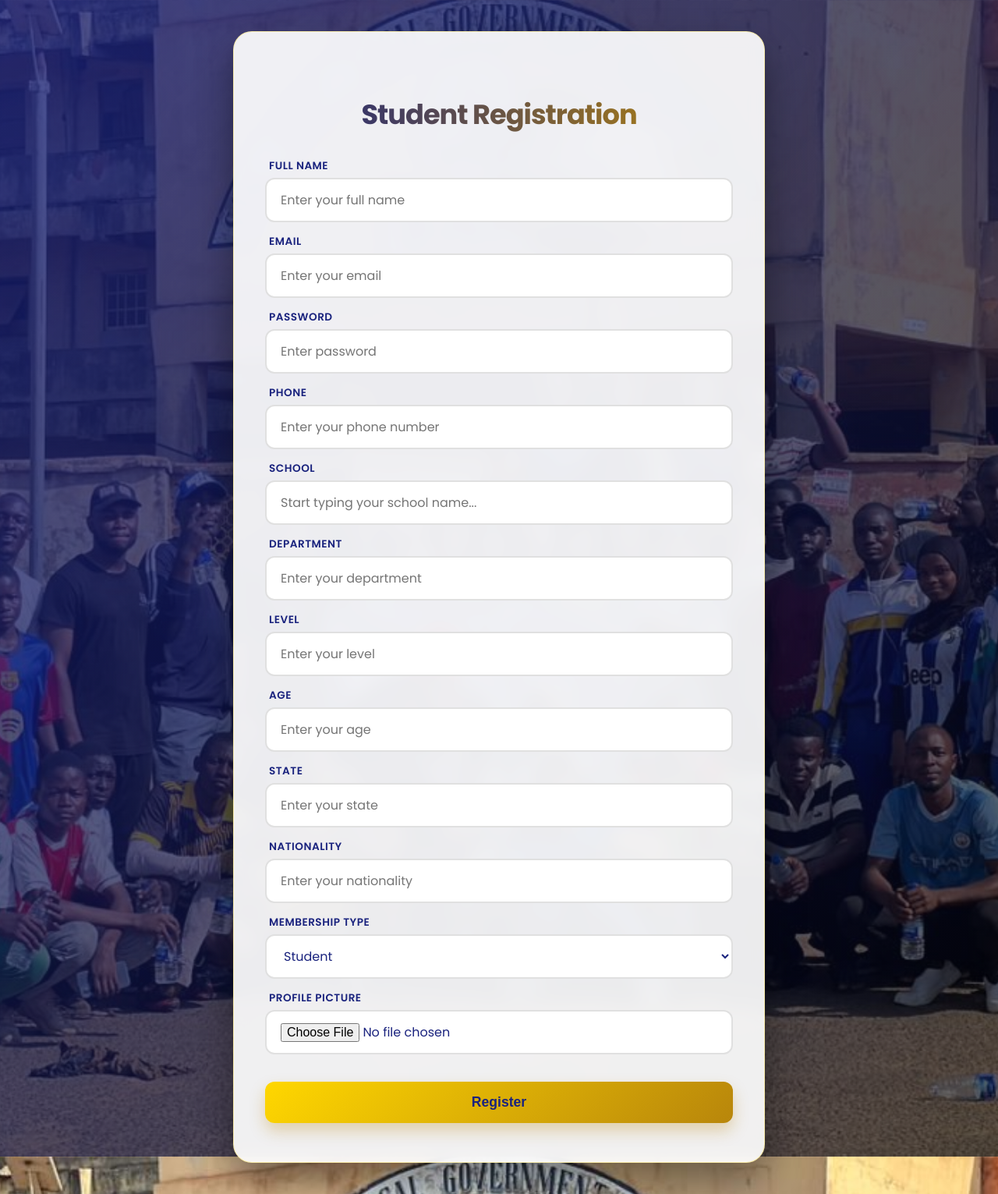
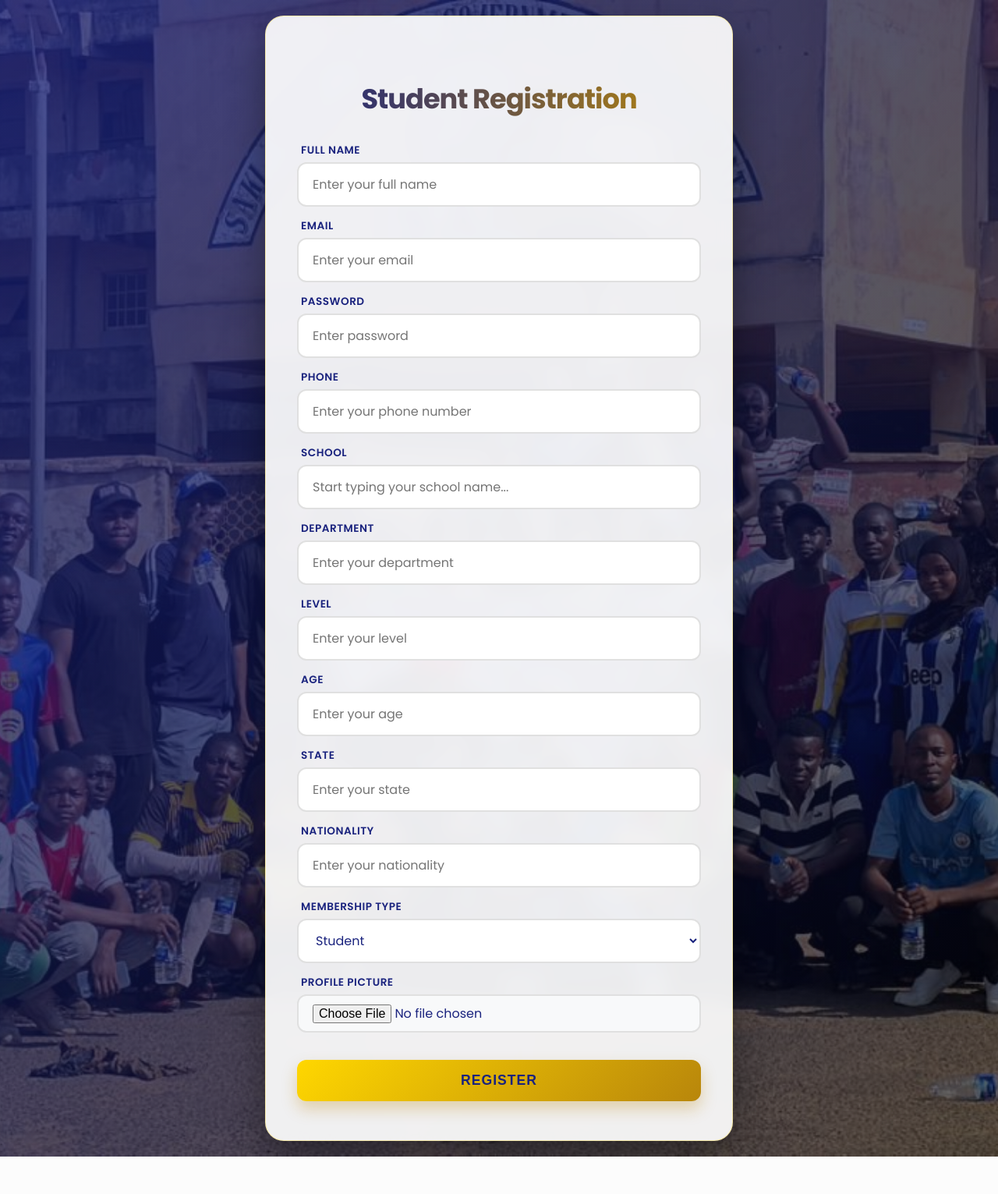
Before and after one commit to Holuwardammy/nussnhq_portal, a Django app: page /register/ in a window 1280 px wide. Shown: the whole page at 78% size. After the commit the page ends 1483 px from the top, so only its background shows below. Run offline with Django 5.2, Linux system fonts and the light colour scheme.

Commit message:
Update responsive login and registration

```diff
--- a/static/css/registration.css
+++ b/static/css/registration.css
@@ -10,15 +10,23 @@
     --deep-gold: #B8860B;
     --soft-white: rgba(255, 255, 255, 0.92);
     --glass-bg: rgba(255, 255, 255, 0.1);
+    --error-red: #c62828;
+}
+
+* {
+    box-sizing: border-box;
 }
 
 body {
     margin: 0;
-    padding: 0;
+    padding: 20px; /* CHANGED: Was 0, added for breathing room */
     font-family: 'Poppins', sans-serif;
-    background: url('/static/images/bac.jpg') no-repeat center center fixed;
+    background: url('/static/images/bac.jpg') no-repeat center center;
     background-size: cover;
+    background-attachment: scroll; /* CHANGED: fixed breaks flex center on desktop */
     min-height: 100vh;
+    min-height: 100dvh; /* ADDED: Fixes laptop centering */
+    min-height: -webkit-fill-available; /* ADDED: iOS Safari fix */
     display: flex;
     align-items: center;
     justify-content: center;
@@ -38,7 +46,7 @@ body::before {
 .registration-container {
     max-width: 600px;
     width: 95%;
-    margin: 40px auto;
+    margin: auto; /* CHANGED: Was 40px auto, now centers properly */
     padding: 50px 40px;
     background: var(--soft-white);
     backdrop-filter: blur(10px);
@@ -46,6 +54,8 @@ body::before {
     box-shadow: 0 25px 50px rgba(0,0,0,0.4);
     border: 1px solid rgba(255, 215, 0, 0.3);
     animation: containerSlideUp 0.8s cubic-bezier(0.2, 0.8, 0.2, 1);
+    max-height: calc(100dvh - 40px); /* ADDED: Prevent overflow on laptops */
+    overflow-y: auto; /* ADDED: Scroll inside if form too long */
 }
 
 /* Heading - Clean Blue & Gold Gradient */
@@ -56,7 +66,9 @@ body::before {
     margin-bottom: 30px;
     background: linear-gradient(to right, var(--primary-blue), var(--deep-gold));
     -webkit-background-clip: text;
+    background-clip: text; /* ADDED: Kills linter warning */
     -webkit-text-fill-color: transparent;
+    color: transparent; /* ADDED: Fallback */
     letter-spacing: -1px;
 }
 
@@ -86,10 +98,19 @@ input, select, .searchable-select input[type="text"] {
     border: 2px solid #e0e0e0;
     background: white;
     font-family: 'Poppins', sans-serif;
-    font-size: 1rem;
+    font-size: 16px; /* CHANGED: 16px stops iOS zoom */
     color: var(--primary-blue);
     transition: all 0.3s ease;
-    box-sizing: border-box; /* Crucial for mobile responsiveness */
+    box-sizing: border-box;
+    touch-action: manipulation; /* ADDED: Prevent double-tap zoom */
+    min-height: 48px; /* ADDED: Touch target */
+}
+
+/* ADDED: File input styling */
+input[type="file"] {
+    padding: 10px 18px;
+    background: #f8f9fa;
+    cursor: pointer;
 }
 
 input:focus, select:focus, .searchable-select input[type="text"]:focus {
@@ -100,6 +121,10 @@ input:focus, select:focus, .searchable-select input[type="text"]:focus {
 }
 
 /* Searchable Dropdown Styling */
+.searchable-select {
+    position: relative; /* ADDED: Anchor for dropdown */
+}
+
 .searchable-select ul {
     list-style: none;
     max-height: 200px;
@@ -112,6 +137,7 @@ input:focus, select:focus, .searchable-select input[type="text"]:focus {
     z-index: 100;
     margin-top: 5px;
     box-shadow: 0 10px 25px rgba(0,0,0,0.1);
+    padding: 0; /* ADDED: Remove default ul padding */
 }
 
 .searchable-select ul li {
@@ -139,12 +165,20 @@ button[type="submit"] {
     cursor: pointer;
     box-shadow: 0 10px 20px rgba(184, 134, 11, 0.3);
     transition: all 0.3s ease;
+    text-transform: uppercase; /* ADDED */
+    letter-spacing: 1px; /* ADDED */
+    min-height: 48px; /* ADDED: Touch target */
+    touch-action: manipulation; /* ADDED */
 }
 
 button[type="submit"]:hover {
     transform: translateY(-3px);
     box-shadow: 0 15px 30px rgba(184, 134, 11, 0.4);
     filter: brightness(1.1);
+}
+
+button[type="submit"]:active {
+    transform: translateY(-1px); /* ADDED */
 }
 
 /* Alerts */
@@ -154,8 +188,9 @@ button[type="submit"]:hover {
     margin-bottom: 20px;
     font-size: 0.9rem;
     text-align: center;
+    word-break: break-word; /* ADDED */
 }
-.error { background: #ffebee; color: #c62828; border: 1px solid #ffcdd2; }
+.error { background: #ffebee; color: var(--error-red); border: 1px solid #ffcdd2; }
 .success { background: #e8f5e9; color: #2e7d32; border: 1px solid #c8e6c9; }
 
 /* Animations */
@@ -169,21 +204,21 @@ button[type="submit"]:hover {
    ========================================= */
 @media (max-width: 850px) {
     body {
-        /* Allow the body to scroll naturally if the form is long */
         display: block;
         padding: 20px 0;
+        background-attachment: scroll; /* ADDED: Better mobile perf */
     }
 
     .registration-container {
-        /* Bold centered card aesthetic */
         width: 92%;
         max-width: 500px;
         margin: 0 auto;
         padding: 40px 25px;
-        border-radius: 20px; /* Kept rounded for the premium feel */
+        border-radius: 20px;
         box-shadow: 0 15px 40px rgba(0, 0, 0, 0.5);
         border: 2px solid rgba(255, 215, 0, 0.4);
         box-sizing: border-box;
+        max-height: none; /* ADDED: Let it grow on mobile */
     }
 
     .registration-container h2 {
@@ -192,31 +227,27 @@ button[type="submit"]:hover {
         line-height: 1.2;
     }
 
-    /* Bolder spacing for long forms */
     form {
         gap: 20px;
     }
 
     label {
-        font-size: 0.9rem; /* Slightly larger for readability */
+        font-size: 0.9rem;
         margin-left: 2px;
     }
 
-    /* Chunky Inputs */
     input, select, .searchable-select input[type="text"] {
         padding: 16px;
-        font-size: 16px; /* Critical: Stops iOS zoom-in */
+        font-size: 16px;
         border-radius: 14px;
         background: #fff;
     }
 
-    /* Make the searchable dropdown results easier to tap */
     .searchable-select ul li {
         padding: 15px 20px;
         font-size: 1rem;
     }
 
-    /* Bold Submit Action */
     button[type="submit"] {
         padding: 18px;
         font-size: 1.2rem;
@@ -225,3 +256,14 @@ button[type="submit"]:hover {
         box-shadow: 0 8px 15px rgba(184, 134, 11, 0.4);
     }
 }
+
+/* Extra small phones */
+@media (max-width: 380px) {
+    .registration-container {
+        padding: 35px 20px;
+    }
+
+    .registration-container h2 {
+        font-size: 1.6rem;
+    }
+}
--- a/students/templates/register_student.html
+++ b/students/templates/register_student.html
@@ -3,8 +3,9 @@
 <html lang="en">
 <head>
     <meta charset="UTF-8">
+    <meta name="viewport" content="width=device-width, initial-scale=1.0, viewport-fit=cover">
     <title>Student Registration</title>
-    <link rel="stylesheet" href="{% static 'css/registration.css' %}">
+    <link rel="stylesheet" href="{% static 'css/registration.css' %}?v=3">
 </head>
 
 <body>
@@ -79,37 +80,32 @@
 </div>
 
 <script>
+// Your existing JS stays the same - it works fine
 const searchInput = document.getElementById('school-search');
 const schoolList = document.getElementById('school-list');
 const selectedSchool = document.getElementById('school-selected');
 
-// Fetch matching schools from the database as the user types
 searchInput.addEventListener('input', async () => {
     const query = searchInput.value;
-
-    // Always keep the hidden field in sync with the input
     selectedSchool.value = query;
 
-    // Only search if the user has typed at least 2 characters
     if (query.length < 2) {
         schoolList.style.display = 'none';
         return;
     }
 
     try {
-        // Call the school_autocomplete view we created
         const response = await fetch(`/school-autocomplete/?term=${encodeURIComponent(query)}`);
         const schools = await response.json();
 
         if (schools.length > 0) {
-            schoolList.innerHTML = ''; // Clear the current list
+            schoolList.innerHTML = '';
 
             schools.forEach(schoolName => {
                 const li = document.createElement('li');
                 li.textContent = schoolName;
                 li.style.cursor = 'pointer';
 
-                // When a student clicks a suggestion from the database
                 li.addEventListener('click', () => {
                     searchInput.value = schoolName;
                     selectedSchool.value = schoolName;
```
Also changed, not shown: other parts of students/templates/register_student.html (+12 -14 lines), static/css/login.css (+42 -15 lines), students/templates/login.html (+6 -5 lines).
